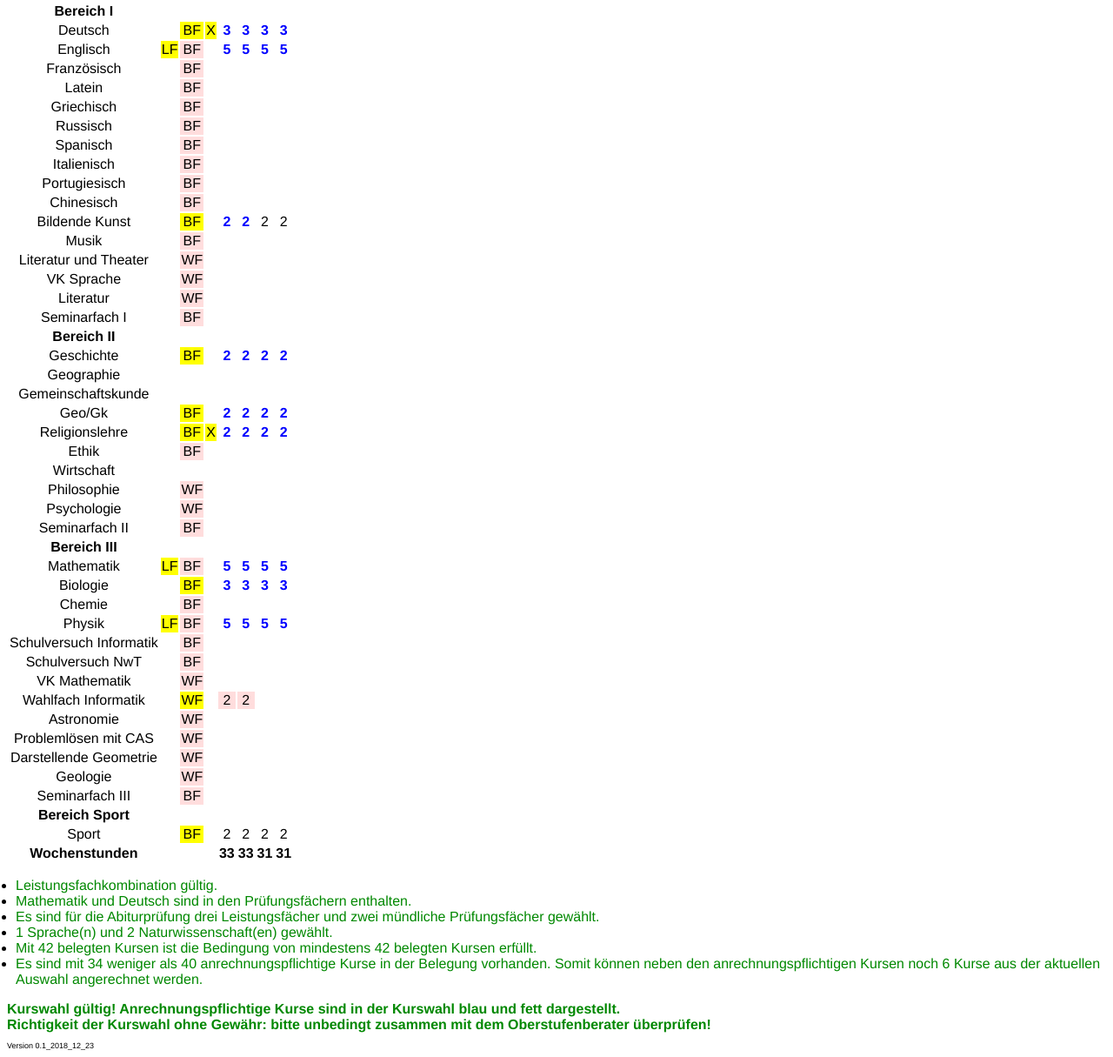
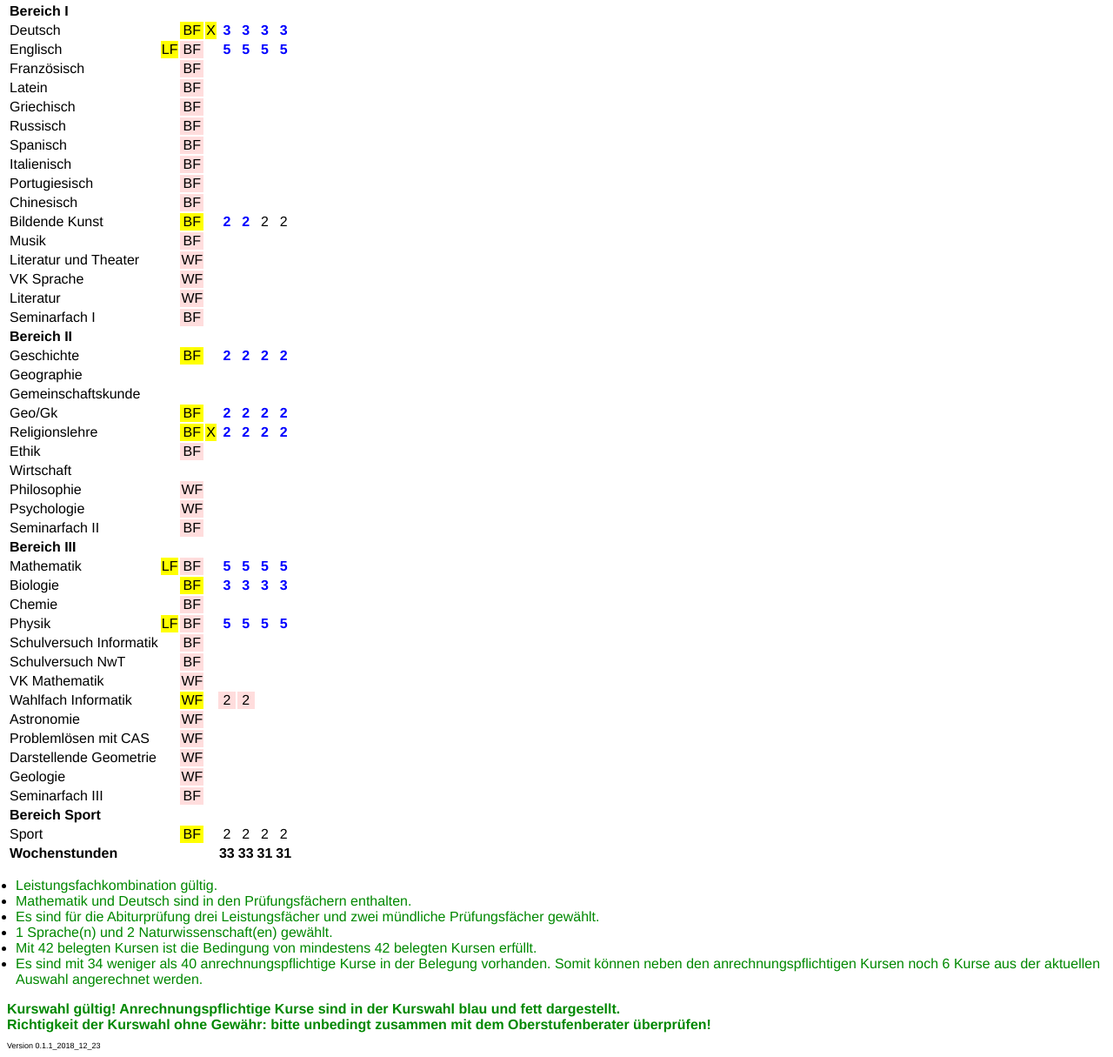
Before and after one commit to menzelths/menzelths.github.io, a plain HTML site: page kurswahl/index.html in a window 1280 px wide. Shown: the part 7-1222 px from the top of the page at 87% size. Drawn offline with Linux system fonts and the light colour scheme.

Commit message:
Anpassungen Layout

```diff
--- a/kurswahl/kurswahlMultiplatform.js
+++ b/kurswahl/kurswahlMultiplatform.js
@@ -2422,7 +2422,7 @@ var kurswahlMultiplatform = function (_, Kotlin, $module$kotlinx_html_js) {
   };
   function Variablen() {
     Variablen_instance = this;
-    this.version = '0.1_2018_12_23';
+    this.version = '0.1.1_2018_12_23';
     this.status = '';
     this.excluded = '';
     this.excludedList = ArrayList_init();
@@ -2652,6 +2652,7 @@ var kurswahlMultiplatform = function (_, Kotlin, $module$kotlinx_html_js) {
       if (equals(closure$zeile.gewählt, Belegung$Companion$Kursart$LF_getInstance())) {
         klassen.add_11rb$('belegt_LF');
       }
+      klassen.add_11rb$('zentriert');
       set_classes($receiver, klassen);
       return Unit;
     };
@@ -2675,6 +2676,7 @@ var kurswahlMultiplatform = function (_, Kotlin, $module$kotlinx_html_js) {
           klassen.add_11rb$('belegt_WF');
         }
       }
+      klassen.add_11rb$('zentriert');
       set_classes($receiver, klassen);
       return Unit;
     };
@@ -2689,14 +2691,16 @@ var kurswahlMultiplatform = function (_, Kotlin, $module$kotlinx_html_js) {
         if (Kotlin.isType(gewählt, Belegung$Companion$Kursart)) {
           if (equals(gewählt, Belegung$Companion$Kursart$BF_getInstance())) {
             set_id($receiver, closure$zeile.fachnameOriginal + '_mBF');
-            klassen.add_11rb$('belegt_m');
           }
            else if (equals(gewählt, Belegung$Companion$Kursart$WF_getInstance())) {
             set_id($receiver, closure$zeile.fachnameOriginal + '_mWF');
-            klassen.add_11rb$('belegt_m');
-          }
-        }
-      }
+          }
+        }
+      }
+      if (closure$zeile.mündlich) {
+        klassen.add_11rb$('belegt_m');
+      }
+      klassen.add_11rb$('zentriert');
       set_classes($receiver, klassen);
       return Unit;
     };
@@ -2729,6 +2733,7 @@ var kurswahlMultiplatform = function (_, Kotlin, $module$kotlinx_html_js) {
         klassen.add_11rb$('fett');
         klassen.add_11rb$('blau');
       }
+      klassen.add_11rb$('zentriert');
       set_classes($receiver, klassen);
       return Unit;
     };
@@ -2822,7 +2827,7 @@ var kurswahlMultiplatform = function (_, Kotlin, $module$kotlinx_html_js) {
   }
   function erstelleRaster$lambda$lambda_2($receiver) {
     get_br($receiver);
-    $receiver.unaryPlus_pdl1vz$('Version 0.1_2018_12_23');
+    $receiver.unaryPlus_pdl1vz$('Version 0.1.1_2018_12_23');
     set_classes($receiver, setOf_0('klein'));
     return Unit;
   }
--- a/kurswahl/style.css
+++ b/kurswahl/style.css
@@ -7,7 +7,7 @@ table {
 width: 100%
 }
 }
-td{
+.zentriert{
 text-align: center;
   vertical-align: middle;
 }
```
